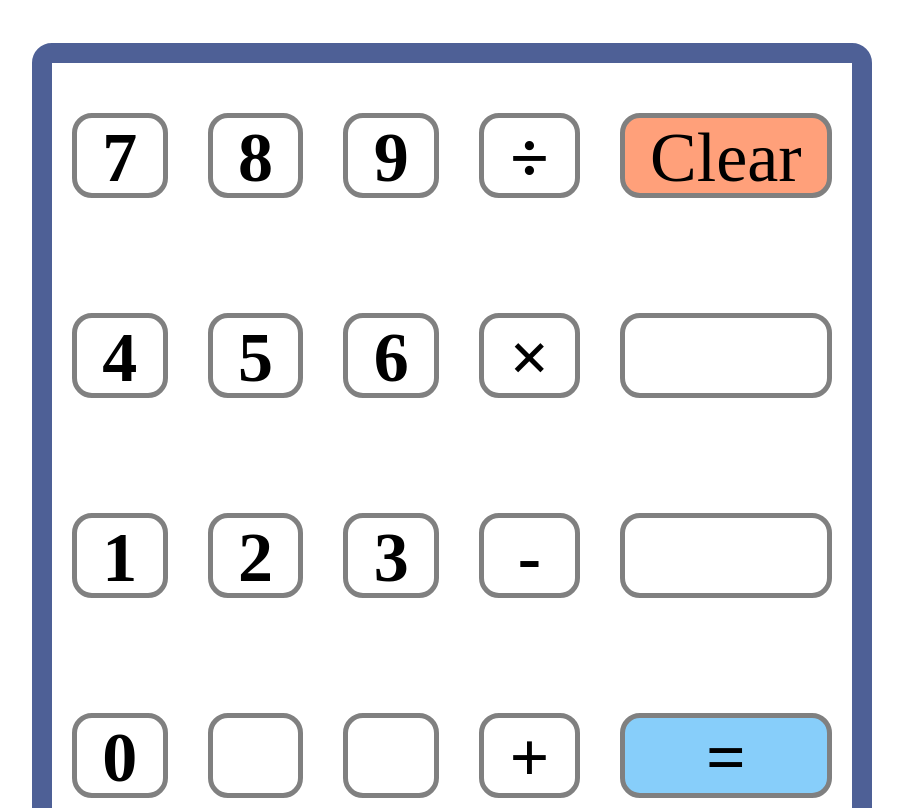
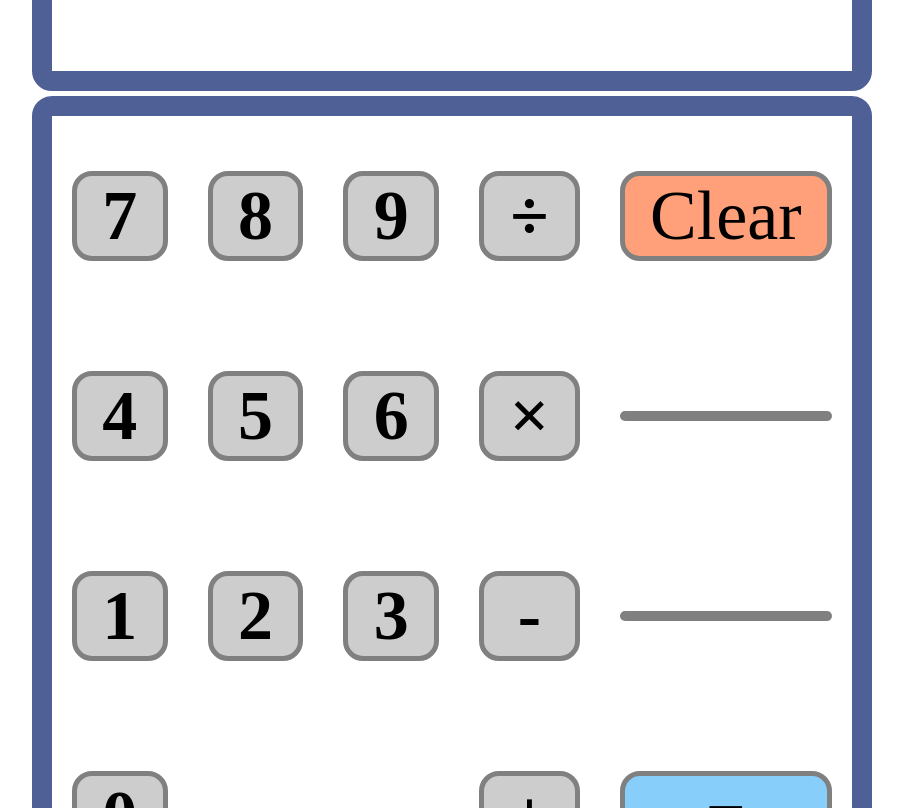
Before and after one commit to lukasasael/odin-calculator, a plain HTML site: page index.html in a window 1280 px wide. Shown: the part 157-965 px from the top of the page, without its empty margins (188-1091 px from the left). Drawn offline with Linux system fonts and the light colour scheme.

Commit message:
UI improvements

```diff
--- a/index.html
+++ b/index.html
@@ -10,9 +10,8 @@
 </head>
 
 <body>
-    <div id="calculator">
-
-    </div>
+    <div id="display">olá eu sou o display</div>
+    <div id="calculator"></div>
     <script src="script.js"></script>
 </body>
 
--- a/script.js
+++ b/script.js
@@ -41,6 +41,7 @@ function generateDivs() {
             pixel.classList.add('pixel');
             pixel.setAttribute("id", "pixel" + counter);
             pixel.textContent = symbols[counter];
+            pixel.style.backgroundColor = "#CDCDCD";
             pixel.addEventListener('click', function handleClick(event) {
                 pixel.style.backgroundColor = "grey";
             });
@@ -49,4 +50,5 @@ function generateDivs() {
         }
     }
 }
+
 generateDivs()
--- a/styles.css
+++ b/styles.css
@@ -1,3 +1,14 @@
+#display {
+    display: flex;
+    margin: auto;
+    width: 800px;
+    height: 200px;
+    border: 20px solid #4e6096;
+    border-radius: 20px;
+    margin-bottom: 5px;
+    font-size: 100px;
+}
+
 #calculator {
     border: 20px solid #4e6096;
     border-radius: 20px;
@@ -5,20 +16,21 @@
     grid-template-rows: repeat(4, 1fr);
     grid-auto-flow: column;
     margin: auto;
-    margin-top: 200px;
     width: 800px;
     height: 800px;
+    align-items: center;
 }
 
 btn.pixel {
+    display: flex;
     margin: 20px;
-    margin-top: 50px;
+    justify-content: center;
+    align-items: center;
     border: 5px solid grey;
     border-radius: 20px;
     font-size: 70px;
     font-weight: bold;
     text-align: center;
-    height: 75px;
 }
 
 btn.pixel:hover {
@@ -27,9 +39,9 @@ btn.pixel:hover {
 
 #pixel16 {
     font-weight: 200;
-    background-color: lightsalmon;
+    background-color: lightsalmon !important;
 }
 
 #pixel19 {
-    background-color: lightskyblue;
+    background-color: lightskyblue !important;
 }
```
